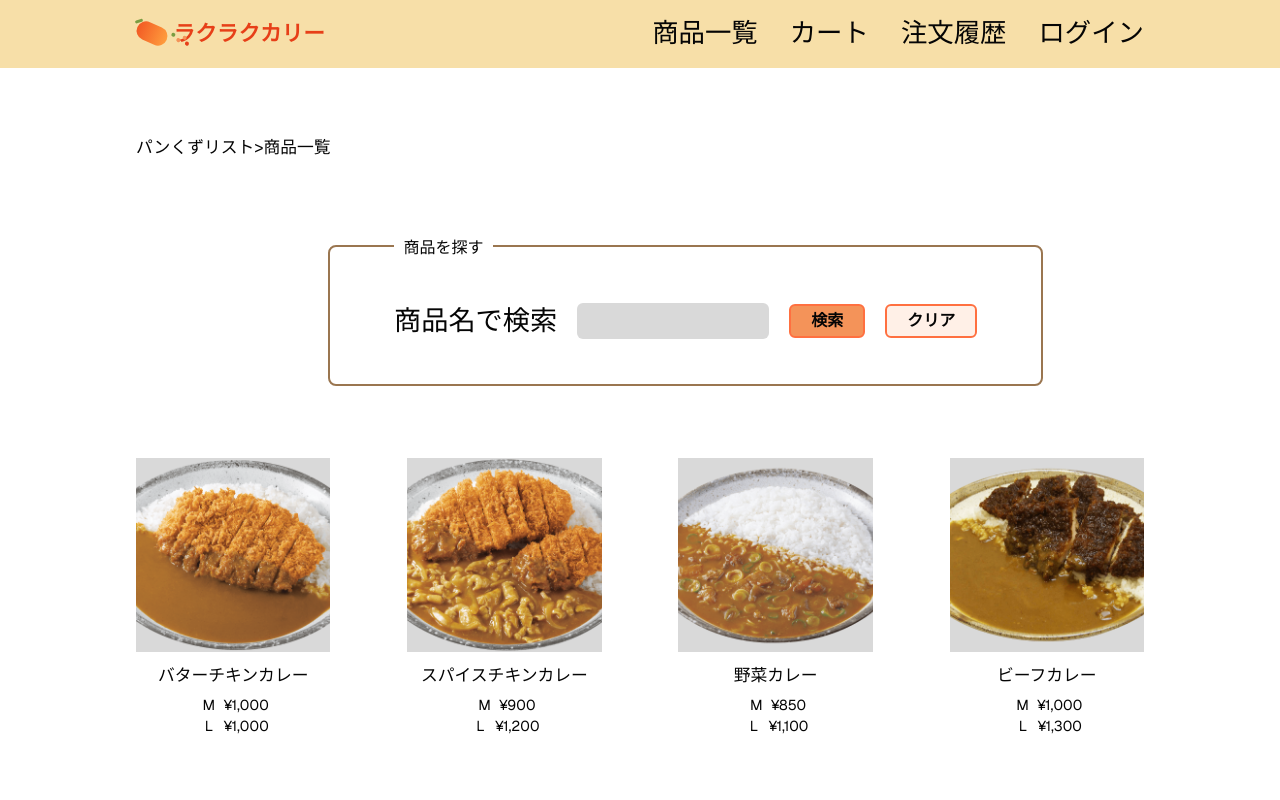
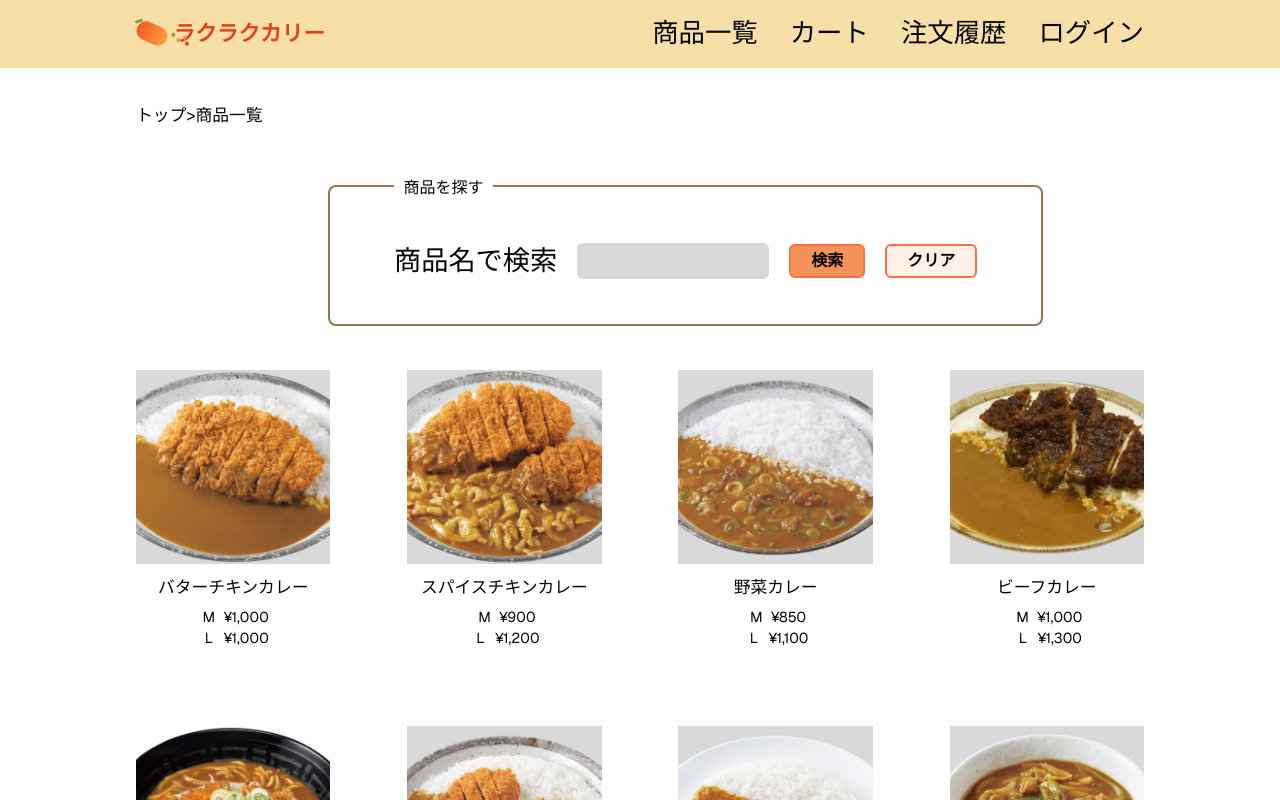
Before and after one commit to yuria12/rakuraku_curry_support_frontend, a Next.js app: page /products in a window 1280 px wide. Shown: the top 800 px of the page. Built offline with nearby package versions, Linux system fonts and the light colour scheme.

Commit message:
Adjust-page-top-spacing-and-breadcrumbs

```diff
--- a/src/app/cart/page.tsx
+++ b/src/app/cart/page.tsx
@@ -15,7 +15,7 @@ const orderTotal = productsTotal + shippingFee;
 export default function CartPage() {
   return (
     <section className="cart-page">
-      <p className="breadcrumb">パンくずリスト&gt;カート</p>
+      <p className="breadcrumb">トップ&gt;カート</p>
       <h1>カート（{mockCartItems.length}件）</h1>
 
       <div className="cart-list" aria-label="カート商品一覧">
--- a/src/app/globals.css
+++ b/src/app/globals.css
@@ -157,7 +157,7 @@ select {
   flex: 1;
   width: min(100%, var(--container-max));
   margin-inline: auto;
-  padding: var(--space-section) var(--space-page-inline);
+  padding: clamp(1.25rem, 3vw, 2rem) var(--space-page-inline) var(--space-section);
 }
 
 .button {
@@ -340,7 +340,7 @@ p {
 
 .products-page {
   display: grid;
-  gap: clamp(2rem, 6vw, 4.5rem);
+  gap: clamp(1.25rem, 4vw, 2.75rem);
 }
 
 .breadcrumb {
@@ -427,7 +427,7 @@ p {
 
 .product-detail-page {
   display: grid;
-  gap: clamp(2rem, 5vw, 3.25rem);
+  gap: clamp(1.25rem, 4vw, 2.25rem);
 }
 
 .product-detail {
@@ -549,7 +549,7 @@ p {
 
 .cart-page {
   display: grid;
-  gap: clamp(1.5rem, 4vw, 2.5rem);
+  gap: clamp(1.25rem, 3vw, 2rem);
 }
 
 .cart-page h1 {
--- a/src/app/products/[id]/page.tsx
+++ b/src/app/products/[id]/page.tsx
@@ -38,7 +38,7 @@ export default async function ProductDetailPage({
 
   return (
     <section className="product-detail-page">
-      <p className="breadcrumb">パンくずリスト&gt;商品詳細</p>
+      <p className="breadcrumb">トップ&gt;商品一覧&gt;商品詳細</p>
 
       <div className="product-detail">
         <div className="product-detail__summary">
--- a/src/app/products/page.tsx
+++ b/src/app/products/page.tsx
@@ -5,7 +5,7 @@ import { mockProducts } from "@/mocks/products";
 export default function ProductsPage() {
   return (
     <section className="products-page">
-      <p className="breadcrumb">パンくずリスト&gt;商品一覧</p>
+      <p className="breadcrumb">トップ&gt;商品一覧</p>
 
       <form className="product-search" role="search">
         <fieldset>
```
